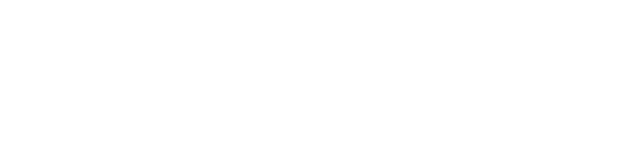
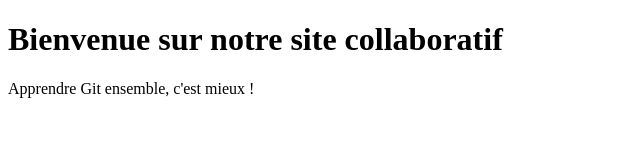
Before and after one commit to Mouha2016-575/atelier-git-collab, a plain HTML site: page index.html in a window 1280 px wide. Shown: the whole page, without its empty margins (0-640 px from the left). Drawn offline with Linux system fonts and the light colour scheme.

Commit message:
Ajout de la section Hero

```diff
--- a/index.html
+++ b/index.html
@@ -1,10 +1,17 @@
 <!DOCTYPE html>
 <html lang="fr">
+
 <head>
     <meta charset="UTF-8">
     <title>Atelier Git Collab</title>
     <link rel="stylesheet" href="styles.css">
 </head>
+
 <body>
-    </body>
+    <header id="hero">
+        <h1>Bienvenue sur notre site collaboratif</h1>
+        <p>Apprendre Git ensemble, c'est mieux !</p>
+    </header>
+</body>
+
 </html>
```
